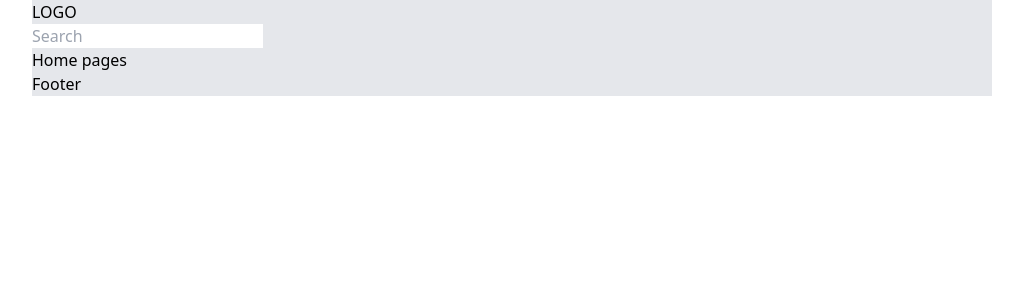
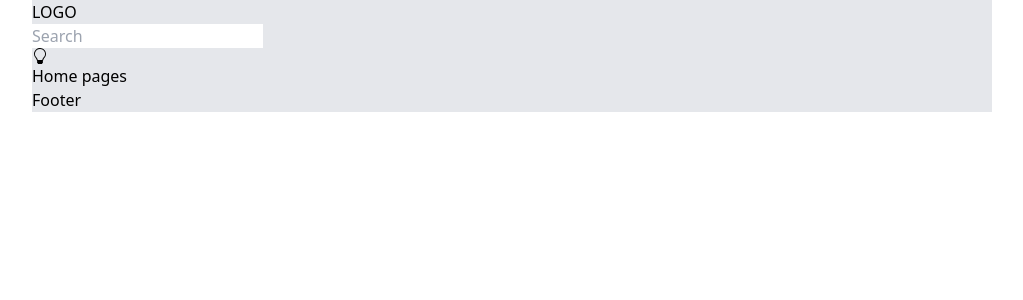
Before and after one commit to kozsoy/e-commerce-app, a React (Create React App) app: page / in a window 1280 px wide. Shown: the top 300 px of the page, without its empty margins (128-1151 px from the left). Built offline with nearby package versions, Linux system fonts and the light colour scheme.

Commit message:
revize..

```diff
--- a/src/components/Navbar.jsx
+++ b/src/components/Navbar.jsx
@@ -1,5 +1,5 @@
 import React from "react";
-
+import {BsLightbulb} from 'react-icons/bs'
 const Navbar = () => {
   return (
 
@@ -7,7 +7,9 @@ const Navbar = () => {
     <div>LOGO</div>
     <div>
         <input type="text" placeholder="Search" />
-
+    </div>
+    <div>
+    <BsLightbulb />
     </div>
   </div>
 
```
